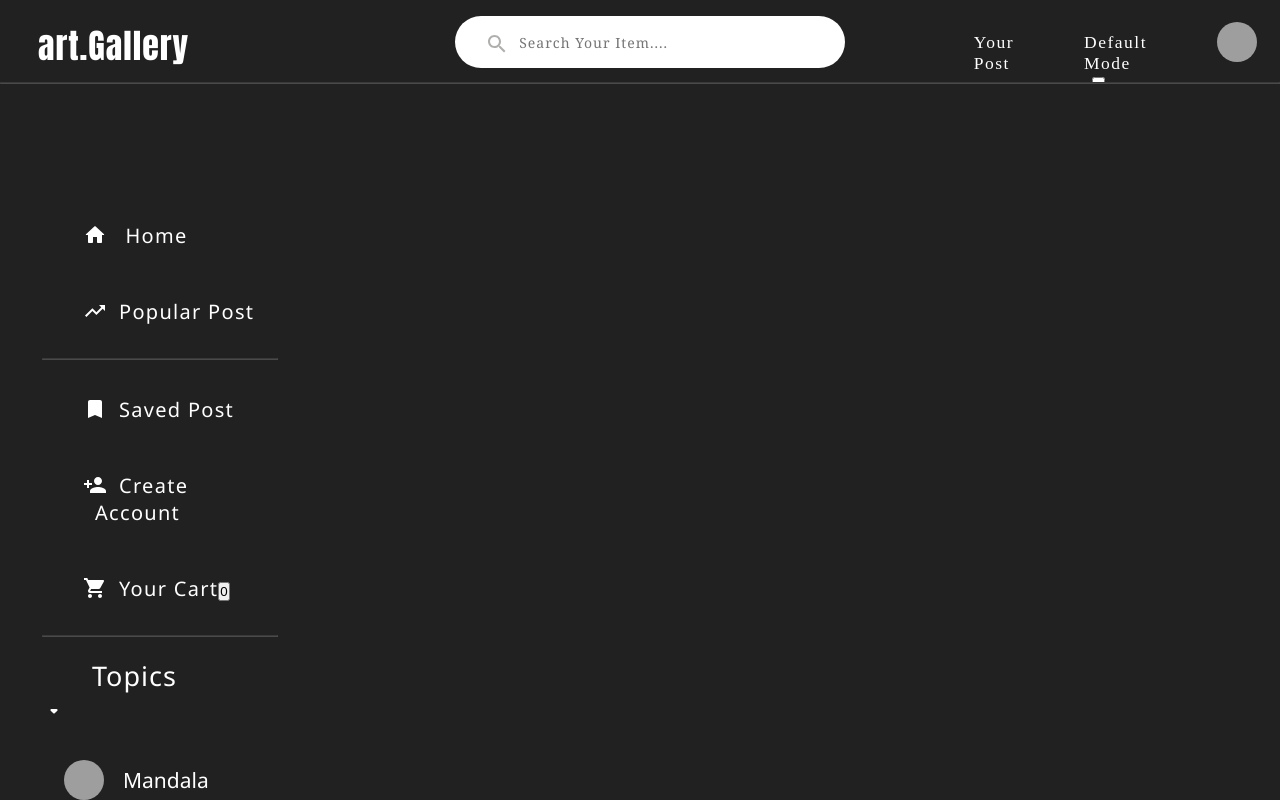
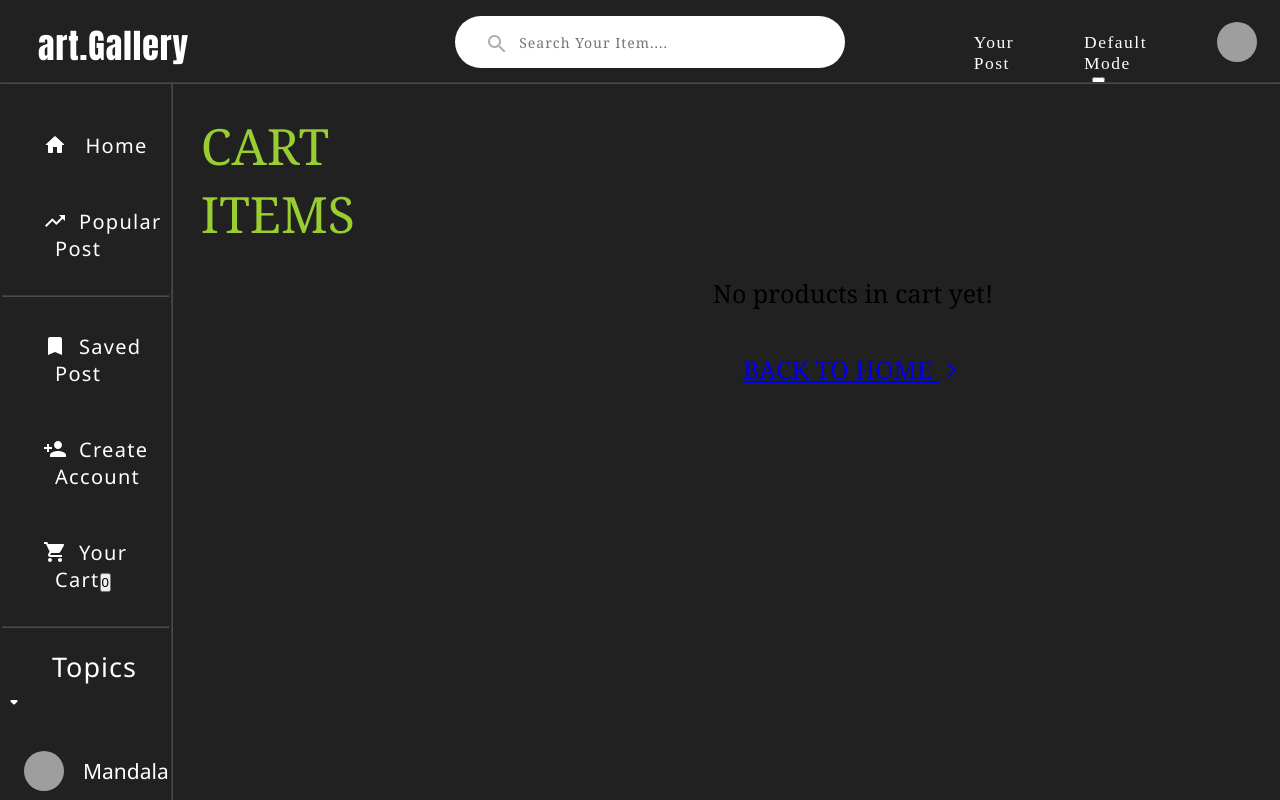
Before and after one commit to Pragyani/art-gallery, a React (Create React App) app: page /add-to-cart in a window 1280 px wide. Shown: the top 800 px of the page. Built offline with nearby package versions, Linux system fonts and the light colour scheme; grey boxes are pictures that could not be loaded.

Commit message:
add: flex to the cart-product-conatiner and align the sideTopic bar.jsx

```diff
--- a/src/pages/CARTPAGE/CartPage.css
+++ b/src/pages/CARTPAGE/CartPage.css
@@ -1,7 +1,6 @@
 .cart-products-container {
     width: 100%;
-    margin-top: 50px;
-    padding: 40px;
+    display: flex;
 }
 
 .cart-products-container h1 {
```
Also changed, not shown: src/NavigationBar/NavigationSideBar/Sidetopicbar/SideTopicBar.jsx (line endings or trailing spaces).
